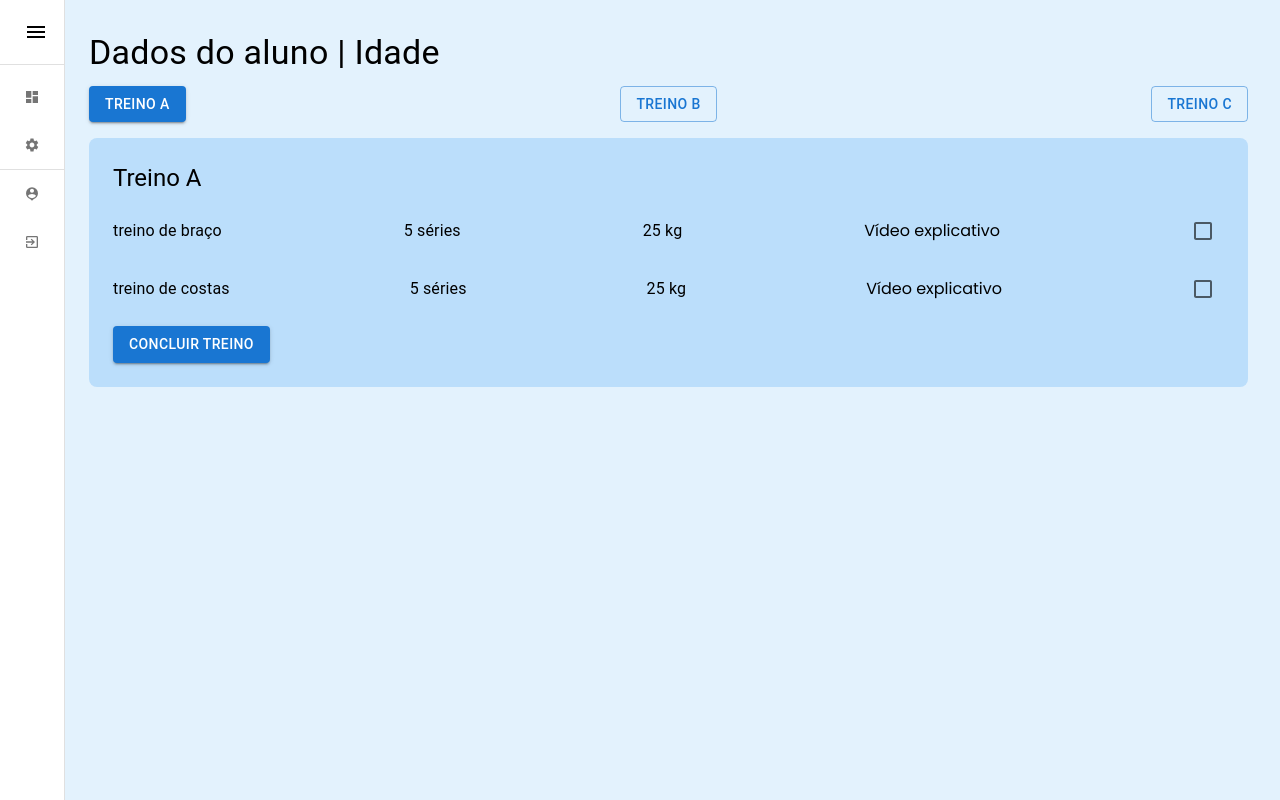
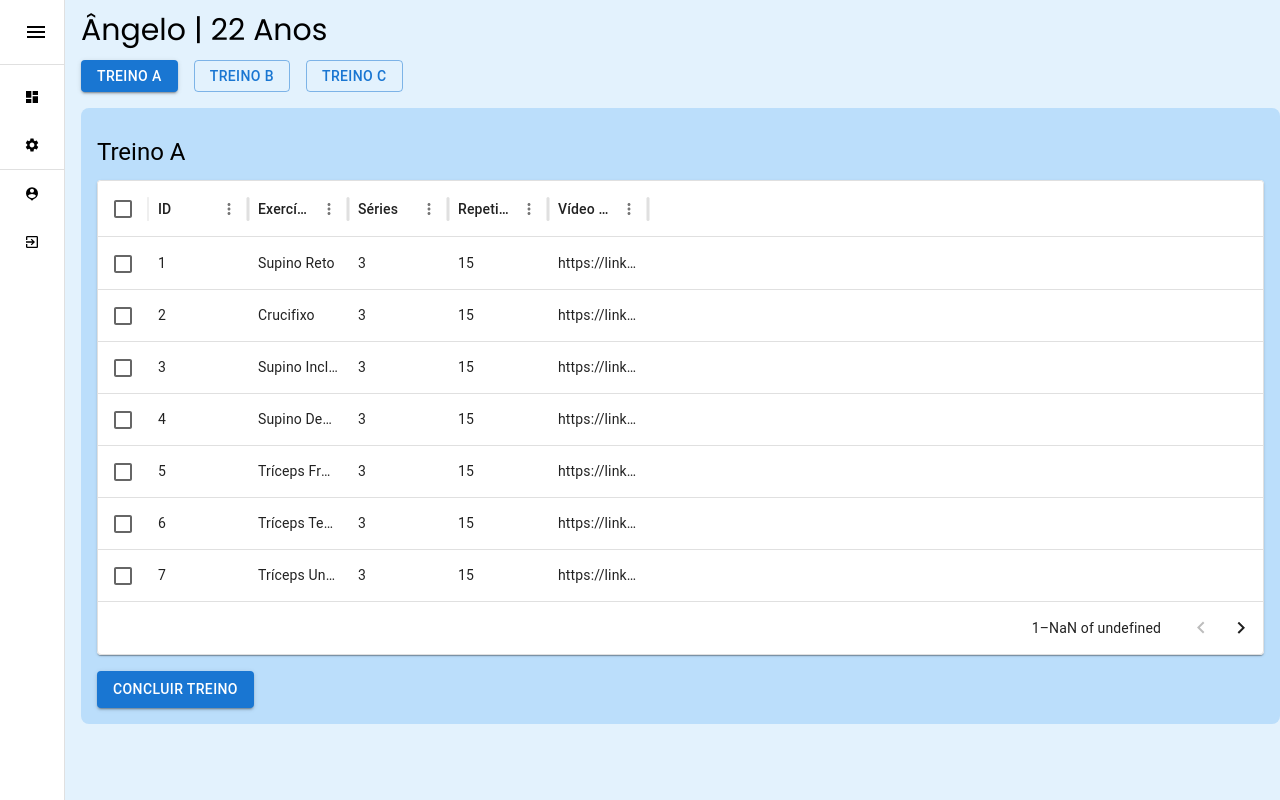
Before and after one commit to AngeloArtur/MaisPraFitness, a React (Vite) app: page /dashboard in a window 1280 px wide. Built offline with nearby package versions, Linux system fonts and the light colour scheme.

Commit message:
feat: dashboard

```diff
--- a/src/components/Sidebar/Sidebar.jsx
+++ b/src/components/Sidebar/Sidebar.jsx
@@ -18,17 +18,18 @@ import {
     MdSettings,
     MdExitToApp,
 } from "react-icons/md";
+import { useTheme } from "@mui/material/styles";
 
 const NAVIGATION = [
     {
         segment: "dashboard",
         title: "Dashboard",
-        icon: <MdDashboard />,
+        icon: <MdDashboard className="text-black"/>,
     },
     {
         segment: "settings",
         title: "Settings",
-        icon: <MdSettings />,
+        icon: <MdSettings className="text-black"/>,
     },
     {
         kind: "divider",
@@ -37,12 +38,12 @@ const NAVIGATION = [
     {
         segment: "reports",
         title: "Reports",
-        icon: <MdPersonPin />,
+        icon: <MdPersonPin className="text-black"/>,
     },
     {
         segment: "reports",
         title: "Exit App",
-        icon: <MdExitToApp />,
+        icon: <MdExitToApp className="text-black"/>,
     },
 ];
 
@@ -118,8 +119,9 @@ export default function Sidebar({ open, handleDrawerOpen }) {
                         }
 
                         return (
-                            <ListItem key={item.segment} disablePadding sx={{ display: "block" }}>
+                            <ListItem key={item.segment} disablePadding >
                                 <ListItemButton
+                                className="text-black"
                                     sx={[
                                         {
                                             minHeight: 48,
--- a/src/pages/AlunoDashboard/AlunoDashboard.jsx
+++ b/src/pages/AlunoDashboard/AlunoDashboard.jsx
@@ -1,16 +1,41 @@
-import React, { useState } from 'react';
-import { Box, Typography, Checkbox, Button } from '@mui/material';
+import React, { useState } from "react";
+import { Box, Typography, Checkbox, Button, Paper } from "@mui/material";
+import { DataGrid } from "@mui/x-data-grid";
+import { useMediaQuery } from '@mui/material';
+import { useTheme } from '@mui/material/styles';
+
+const columns = [
+    { field: "id", headerName: "ID", },
+    { field: "exerciseName", headerName: "Exercício", },
+    { field: "series", headerName: "Séries" },
+    { field: "repetitions", headerName: "Repetições" },
+    { field: "example", headerName: "Vídeo Explicativo", },
+];
 
 const AlunoDashboard = () => {
+    const theme = useTheme();
+    const isSmallScreen = useMediaQuery(theme.breakpoints.down('sm'));
+
     const [treinos, setTreinos] = useState({
         A: [
-      { nome: 'treino de braço', series: 5, carga: '25 kg', video: 'https://link.com/video1', concluido: false },
-      { nome: 'treino de costas', series: 5, carga: '25 kg', video: 'https://link.com/video2', concluido: false },
+            { id: 1, exerciseName: "Supino Reto", series: 3, repetitions: 15, example: "https://link.com/video1" },
+            { id: 2, exerciseName: "Crucifixo", series: 3, repetitions: 15, example: "https://link.com/video1" },
+            { id: 3, exerciseName: "Supino Inclinado", series: 3, repetitions: 15, example: "https://link.com/video1" },
+            { id: 4, exerciseName: "Supino Declinado", series: 3, repetitions: 15, example: "https://link.com/video1" },
+            { id: 5, exerciseName: "Tríceps Francês", series: 3, repetitions: 15, example: "https://link.com/video1" },
+            { id: 6, exerciseName: "Tríceps Testa", series: 3, repetitions: 15, example: "https://link.com/video1" },
+            {
+                id: 7,
+                exerciseName: "Tríceps Unilateral",
+                series: 3,
+                repetitions: 15,
+                example: "https://link.com/video1",
+            },
         ],
         B: [],
         C: [],
     });
-  const [treinoSelecionado, setTreinoSelecionado] = useState('A');
+    const [treinoSelecionado, setTreinoSelecionado] = useState("A");
 
     const handleCheck = (index) => {
         setTreinos((prevTreinos) => {
@@ -22,48 +47,37 @@ const AlunoDashboard = () => {
 
     const concluirTreino = () => {
         if (treinos[treinoSelecionado].every((exercicio) => exercicio.concluido)) {
-      alert('Treino concluído!');
+            alert("Treino concluído!");
         } else {
-      alert('Conclua todos os exercícios antes de finalizar o treino!');
+            alert("Conclua todos os exercícios antes de finalizar o treino!");
         }
     };
 
     return (
         <Box className="flex">
-      <Box flexGrow={1} p={4} bgcolor="#E3F2FD" className="h-dvh">
-        <Typography variant="h4" gutterBottom>
-          Dados do aluno | Idade
-        </Typography>
-        <Box display="flex" justifyContent="space-between" mb={2}>
-          {['A', 'B', 'C'].map((treino) => (
+            <Box flexGrow={1}  bgcolor="#E3F2FD" className="h-dvh w-full pl-2 md:pl-6">
+                <h1 className="py-2 md:py-4"> Ângelo | 22 Anos</h1>
+                <Box className="flex flex-initial gap-2 md:gap-4 mb-4">
+                    {["A", "B", "C"].map((treino) => (
                         <Button
+                            className="!text-sm"
                             key={treino}
-              variant={treinoSelecionado === treino ? 'contained' : 'outlined'}
-              onClick={() => setTreinoSelecionado(treino)}
-            >
+                            variant={treinoSelecionado === treino ? "contained" : "outlined"}
+                            size={isSmallScreen ? "small" : "medium"}
+                            onClick={() => setTreinoSelecionado(treino)}>
                             Treino {treino}
                         </Button>
                     ))}
                 </Box>
-        <Box p={3} bgcolor="#BBDEFB" borderRadius={2}>
-          <Typography variant="h5">Treino {treinoSelecionado}</Typography>
-          <Box mt={2}>
-            {treinos[treinoSelecionado].map((exercicio, index) => (
-              <Box key={index} display="flex" alignItems="center" justifyContent="space-between" mb={2}>
-                <Typography>{exercicio.nome}</Typography>
-                <Typography>{exercicio.series} séries</Typography>
-                <Typography>{exercicio.carga}</Typography>
-                <a href={exercicio.video} target="_blank" rel="noopener noreferrer">
-                  Vídeo explicativo
-                </a>
-                <Checkbox
-                  checked={exercicio.concluido}
-                  onChange={() => handleCheck(index)}
-                />
-              </Box>
-            ))}
-          </Box>
-          <Button variant="contained" color="primary" onClick={concluirTreino}>
+                <Box bgcolor="#BBDEFB" borderRadius={2} className="p-4 w-full mr-5">
+                    <Typography variant="h5" className="py-3">
+                        Treino {treinoSelecionado}
+                    </Typography>
+                    <Paper className="min-h-80 h-4/5 w-72 md:w-full">
+                        <DataGrid rows={treinos.A} columns={columns} checkboxSelection pageSizeOptions={false} paginationMode={false} />
+                    </Paper>
+
+                    <Button variant="contained" color="primary" className="!mt-4" onClick={concluirTreino}>
                         Concluir treino
                     </Button>
                 </Box>
--- a/tailwind.config.js
+++ b/tailwind.config.js
@@ -1,3 +1,5 @@
+const plugin = require('tailwindcss/plugin')
+
 /** @type {import('tailwindcss').Config} */
 export default {
     content: ["./index.html", "./src/**/*.{js,ts,jsx,tsx}"],
@@ -13,9 +15,21 @@ export default {
             "tint-blue2": "#7DA0C4",
             "tint-blue3": "#C1E8FF",
             white: "#F0F4F5",
+            black: "#000000",
             error: "#D32F2F"
           }
         },
     },
-    plugins: [],
+    plugins: [
+      plugin(function({addBase, theme}) {
+        addBase({
+          'h1': {
+            '@apply text-xl': {},
+            '@screen md': {
+              fontSize: theme('fontSize.3xl'),
+            },
+          },
+        });
+      })
+    ],
 };
```
Lines whose indentation alone changed are shown as unchanged.
